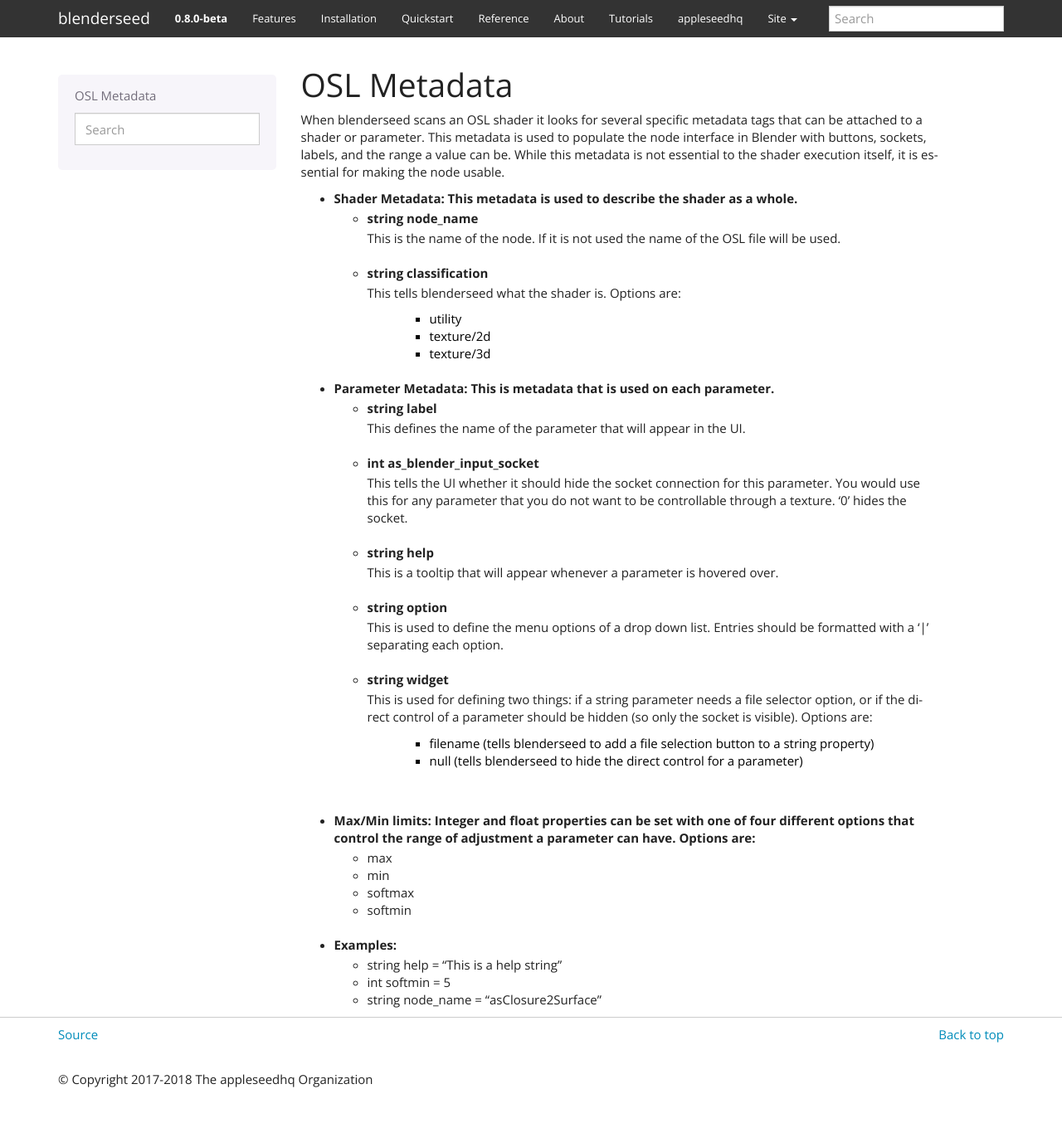
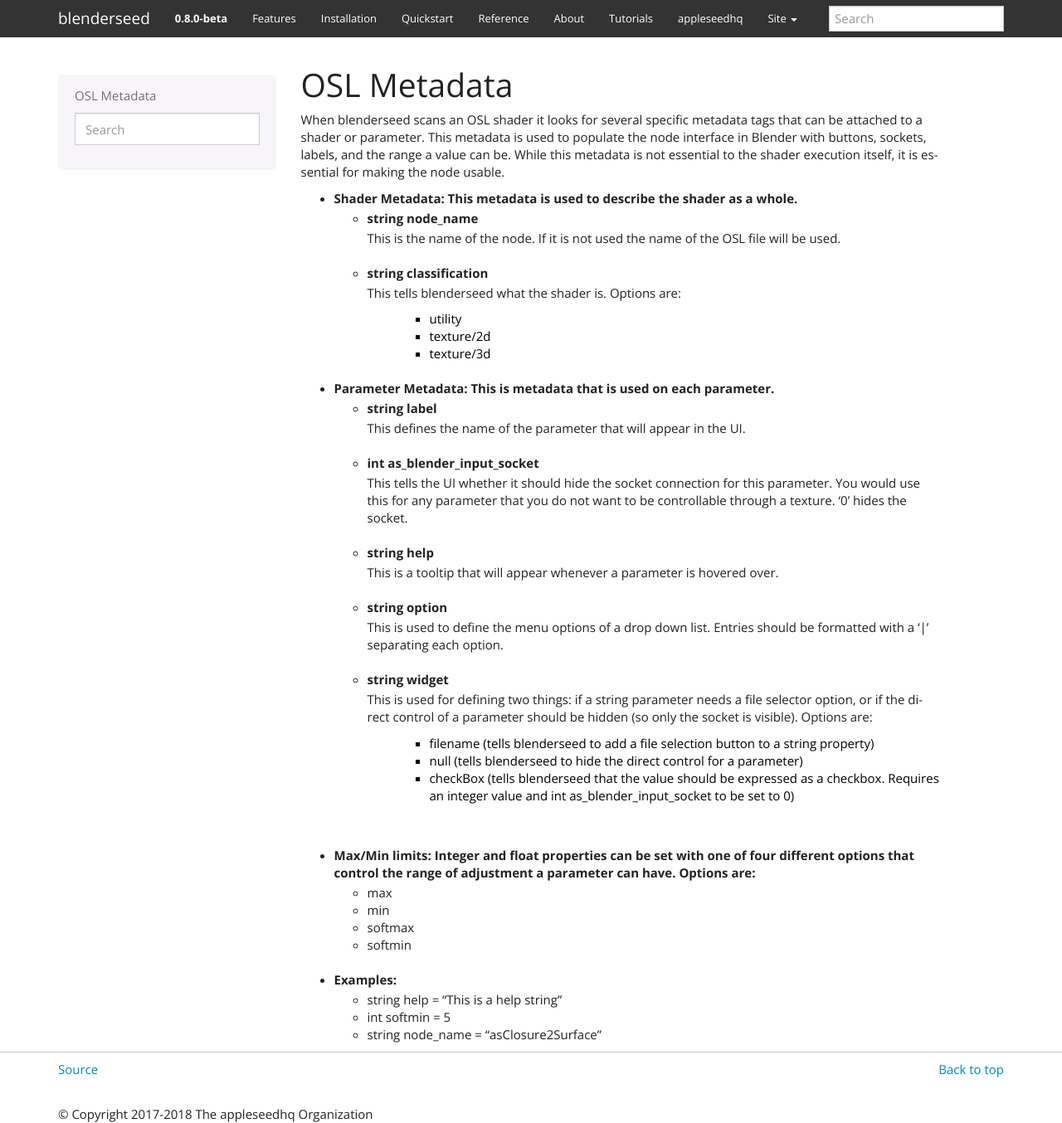
Before and after one commit to appleseedhq/blenderseed, a Sphinx documentation site: the page built from docs/osl/osl_metadata.rst, in a window 1280 px wide and 1354 px high. Shown: the whole window at 83% size. Built offline with Sphinx 7.4.7, drawn with Linux system fonts in a browser that asks for light colours.

Commit message:
Minor tweak to OSL metadata doc page

```diff
--- a/docs/osl/osl_metadata.rst
+++ b/docs/osl/osl_metadata.rst
@@ -28,6 +28,7 @@
 
 			- filename (tells blenderseed to add a file selection button to a string property)
 			- null (tells blenderseed to hide the direct control for a parameter)
+			- checkBox (tells blenderseed that the value should be expressed as a checkbox.  Requires an integer value and int as_blender_input_socket to be set to 0)
 
 |
 
```
